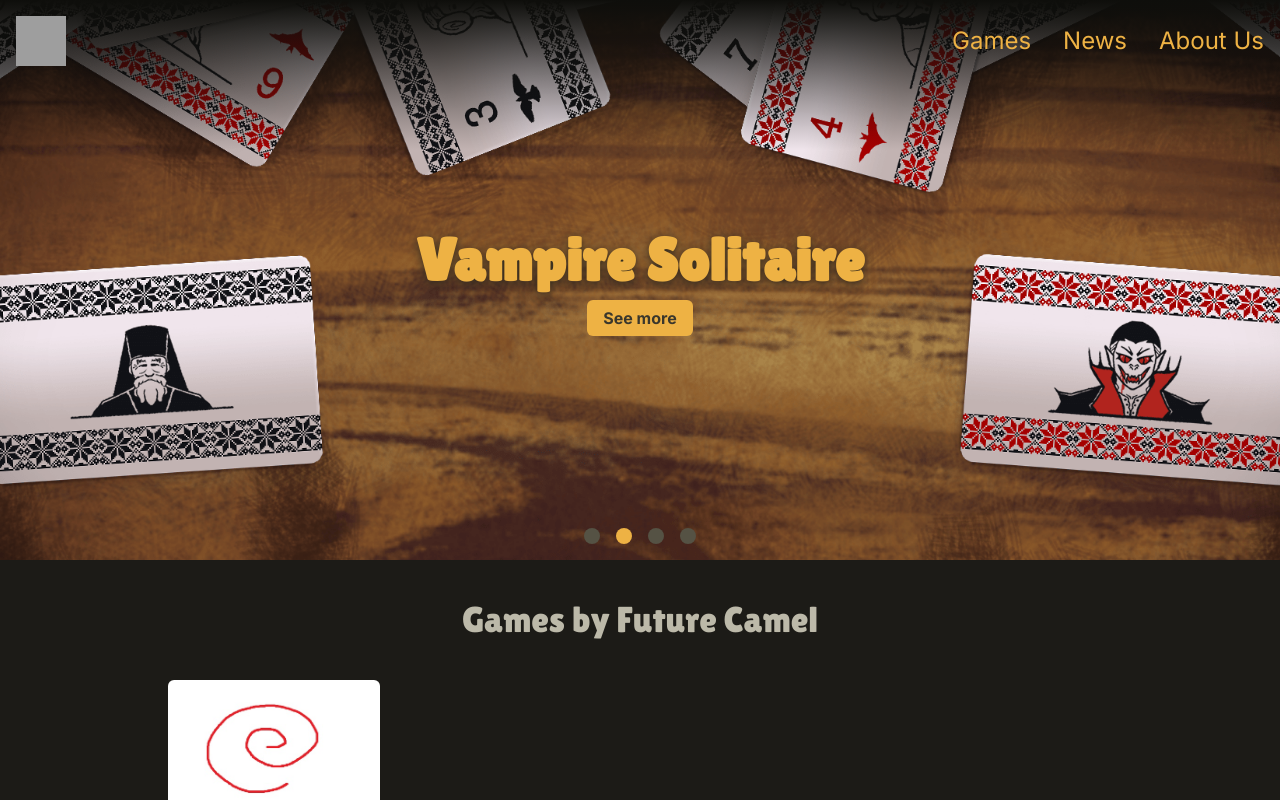
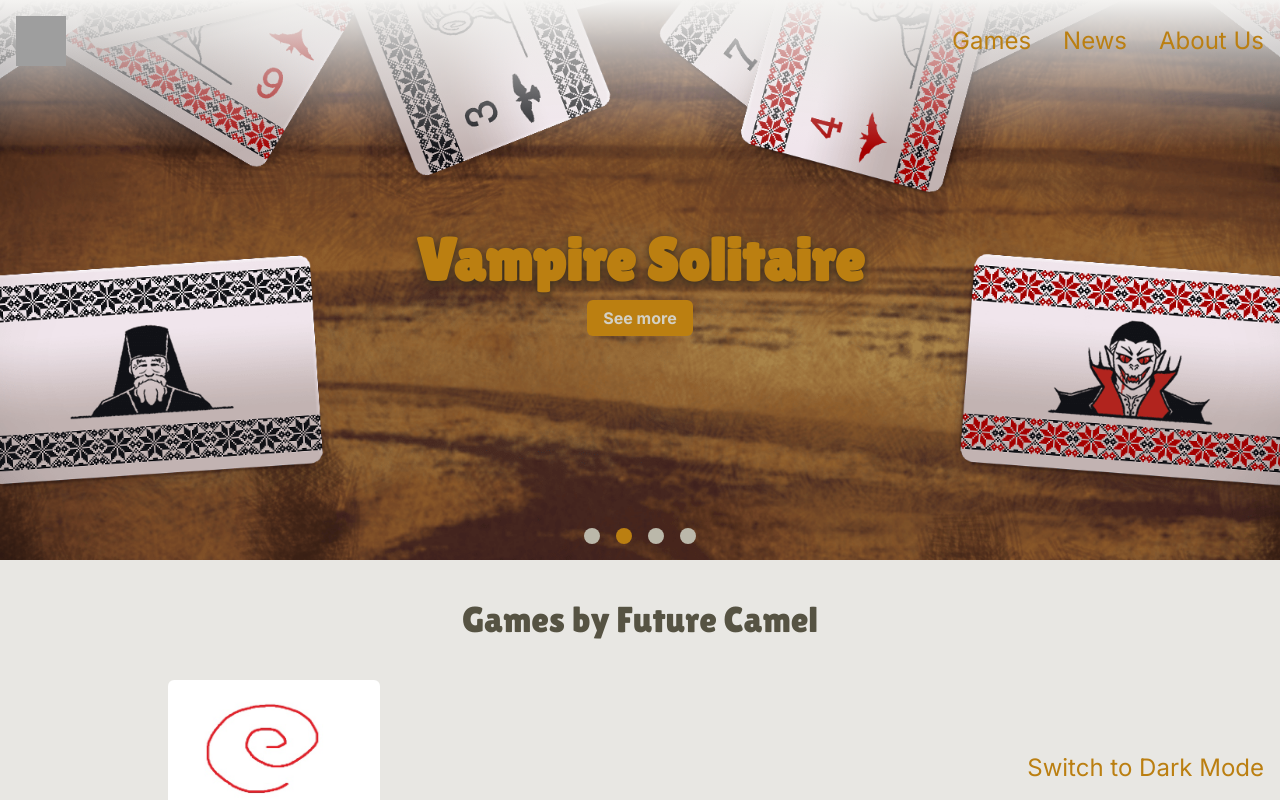
Before and after one commit to AdorianM/Blog, a Next.js app: page / in a window 1280 px wide. Shown: the top 800 px of the page. Built offline with nearby package versions, Linux system fonts and the light colour scheme; grey boxes are pictures that could not be loaded.

Commit message:
Ugly dark mode button implementation

```diff
--- a/app/layout.tsx
+++ b/app/layout.tsx
@@ -5,6 +5,9 @@ import { Lilita_One } from "next/font/google";
 import "./globals.css";
 import Header from "@/components/Header";
 import Footer from "@/components/Footer";
+import React from "react";
+import ThemeToggleButton from "@/components/ThemeToggleButton";
+import { DarkModeWrapper } from "@/components/DarkModeWrapper";
 
 const inter = Inter({ subsets: ["latin"] });
 const lilitaOne = Lilita_One({
@@ -38,7 +41,7 @@ export default function RootLayout({
 
   return (
     <html lang="en" className={`${lilitaOne.variable}`}>
-      <body className={`dark ${inter.className}`}>
+      <body className={`${inter.className}`}>
         <Header />
         {children}
         <Footer />
--- /dev/null
+++ b/components/DarkModeWrapper.tsx
@@ -0,0 +1,19 @@
+"use client";
+import { useEffect, useState } from "react";
+
+export const DarkModeWrapper = ({ children }: any) => {
+    const [darkMode, setDarkMode] = useState(false);
+    useEffect(() => {
+        const localStorageTheme = window.localStorage.getItem("theme");
+        if (localStorageTheme) {
+        setDarkMode(localStorageTheme === "dark");
+        } else {
+        setDarkMode(window.matchMedia && window.matchMedia("(prefers-color-scheme: dark)").matches);
+        }
+    }, []);
+    return (
+        <div className={`${darkMode ? 'dark' : ''}`}>
+            {children}
+        </div>
+    );
+};
--- a/components/Header.tsx
+++ b/components/Header.tsx
@@ -1,7 +1,17 @@
+"use client"
 import Image from 'next/image';
 import Link from 'next/link';
+import ThemeToggleButton from './ThemeToggleButton';
 
 const Header = () => {
+  const handleToggle = (isDarkMode: any) => {
+    if (isDarkMode) {
+      document.body.classList.add('dark');
+    } else {
+      document.body.classList.remove('dark');
+    }
+  };
+
   return (
     <header className="">
       <div className="header">
@@ -24,10 +34,12 @@ const Header = () => {
             <li>
               <Link href="/about">About Us</Link>
             </li>
+            <ThemeToggleButton onToggle={handleToggle} />
           </ul>
         </div>
       </div>
     </header>
-)};
+  );
+};
 
 export default Header;
--- /dev/null
+++ b/components/ThemeToggleButton.tsx
@@ -0,0 +1,36 @@
+"use client";
+import { useEffect, useState } from 'react';
+
+export default function ThemeToggleButton({ onToggle }: { onToggle: (isDarkMode: boolean) => void }){
+  const [isDarkMode, setIsDarkMode] = useState(false);
+
+  useEffect(() => {
+    const localStorageTheme = window.localStorage.getItem('theme');
+    if (localStorageTheme) {
+      setIsDarkMode(localStorageTheme === 'dark');
+    } else {
+      setIsDarkMode(window.matchMedia && window.matchMedia('(prefers-color-scheme: dark)').matches);
+    }
+  }, []);
+
+  const toggleTheme = () => {
+    const newMode = !isDarkMode;
+    setIsDarkMode(newMode);
+    window.localStorage.setItem('theme', newMode ? 'dark' : 'light');
+    onToggle(newMode);
+  };
+
+  return (
+    <button
+      onClick={toggleTheme}
+      style={{
+        position: 'fixed',
+        bottom: '1rem',
+        right: '1rem',
+        zIndex: 1000,
+      }}
+    >
+      {isDarkMode ? 'Switch to Light Mode' : 'Switch to Dark Mode'}
+    </button>
+  );
+}
```
Lines whose indentation alone changed are shown as unchanged.
